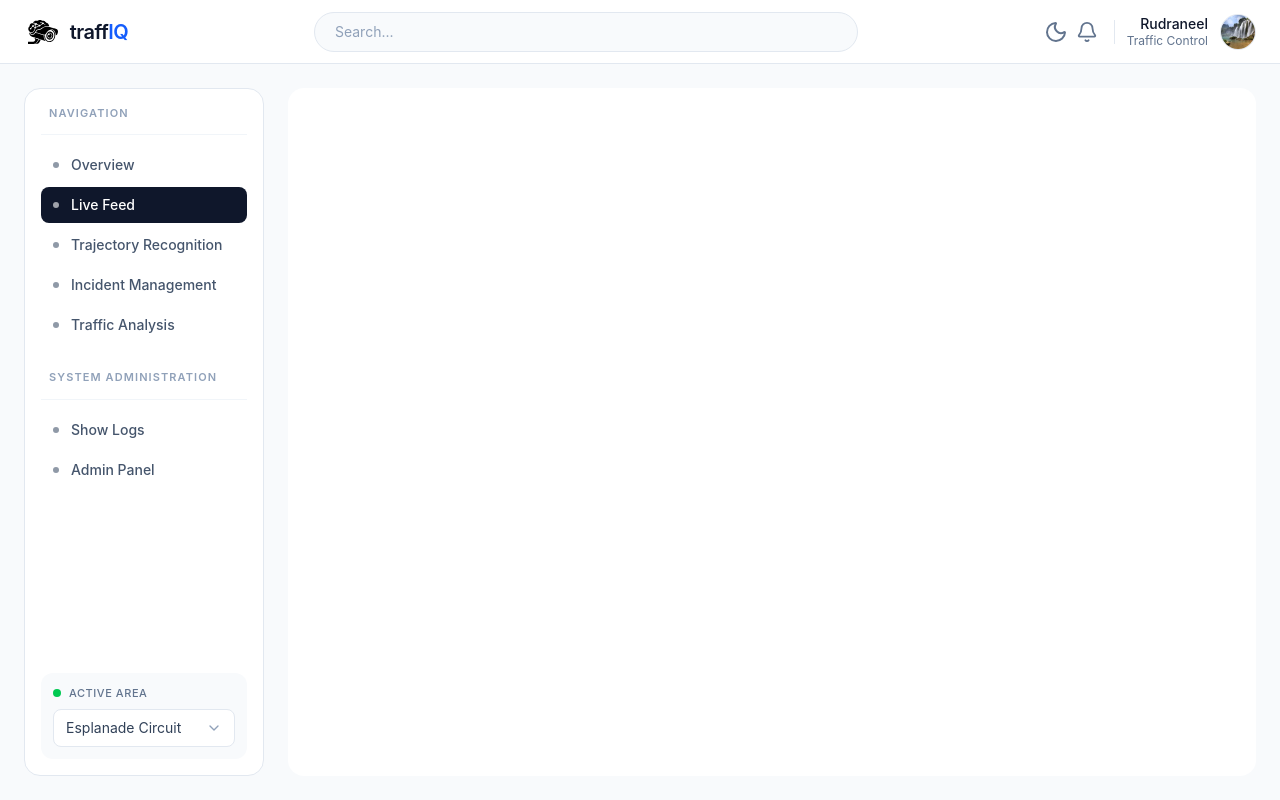
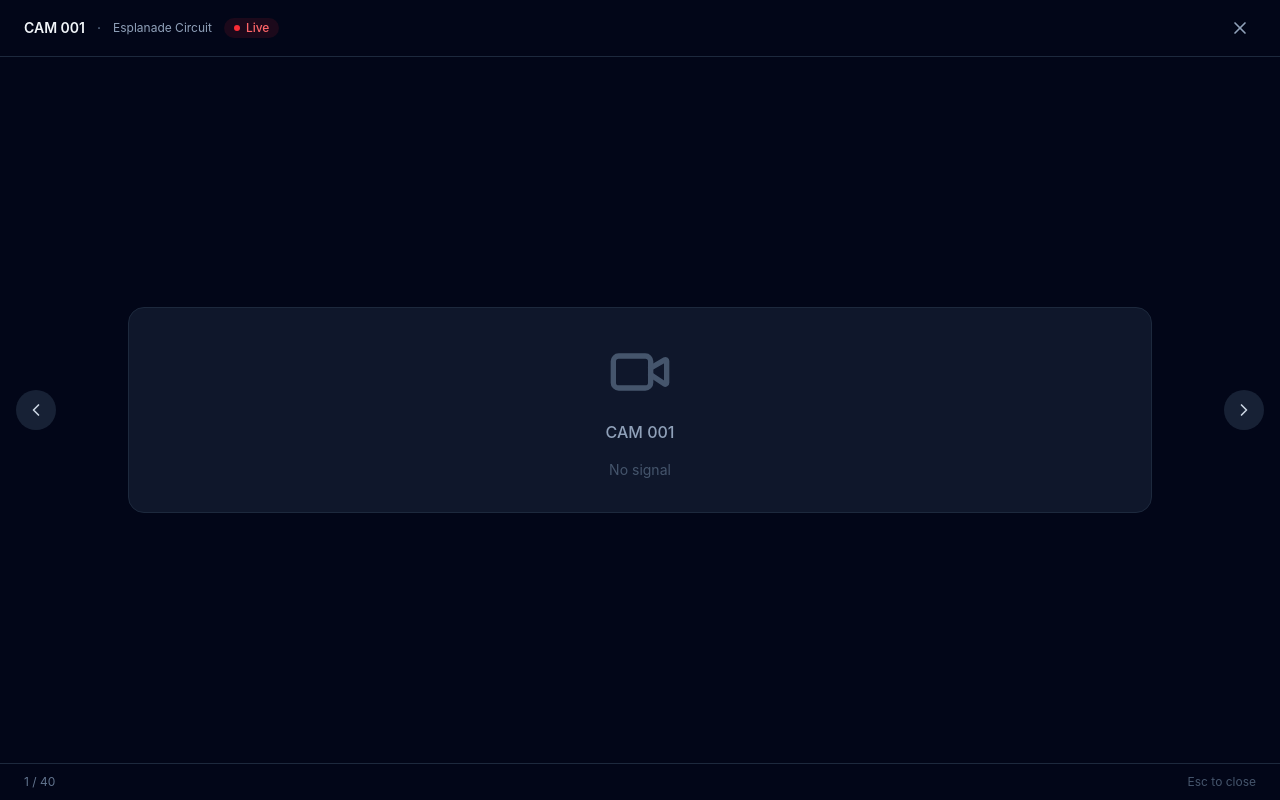
Before and after one commit to anir183/traffIQ, a React (Vite) app in the folder frontend/: page /feed/cam/CAM_001 in a window 1280 px wide. Built offline with nearby package versions, Linux system fonts and the light colour scheme.

Commit message:
feat(frontend): camera modals

```diff
--- a/frontend/src/body/window.tsx
+++ b/frontend/src/body/window.tsx
@@ -2,6 +2,7 @@ import { lazy, Suspense } from "react";
 import { Route, Routes } from "react-router-dom";
 
 const Feed = lazy(() => import("../pages/livefeed"));
+const CameraView = lazy(() => import("../pages/page2/camera-view"));
 const Overview = lazy(() => import("../pages/trafficanalysis"));
 const Incident = lazy(() => import("../pages/incidentmngmnt"));
 const Anpr = lazy(() => import("../pages/anpr"));
@@ -22,6 +23,7 @@ function App() {
         <Routes>
           <Route path="/" element={<Overview />} />
           <Route path="/feed" element={<Feed />} />
+          <Route path="/feed/cam/:cameraId" element={<CameraView />} />
           <Route path="/incident" element={<Incident />} />
           <Route path="/anpr" element={<Anpr />} />
           <Route path="/analysis" element={<Analysis />} />
--- /dev/null
+++ b/frontend/src/pages/page2/camera-view.tsx
@@ -0,0 +1,128 @@
+import { useCallback, useEffect } from "react";
+import { useNavigate, useParams } from "react-router-dom";
+import { ChevronLeft, ChevronRight, Video, X } from "lucide-react";
+import {
+  getCameraById,
+  getCameraNeighbors,
+  getCameraPosition,
+  CAMERAS,
+} from "./cameraData";
+
+function CameraViewer() {
+  const { cameraId } = useParams<{ cameraId: string }>();
+  const navigate = useNavigate();
+  const close = useCallback(() => navigate(-1), [navigate]);
+
+  useEffect(() => {
+    const onKey = (e: KeyboardEvent) => {
+      if (e.key === "Escape") close();
+    };
+    document.addEventListener("keydown", onKey);
+    return () => document.removeEventListener("keydown", onKey);
+  }, [close]);
+
+  if (!cameraId) return null;
+  const camera = getCameraById(cameraId);
+  if (!camera) {
+    return (
+      <div className="fixed inset-0 z-50 flex flex-col items-center justify-center bg-slate-950/95 text-slate-200">
+        <p className="text-lg font-medium">Camera not found</p>
+        <button
+          type="button"
+          onClick={close}
+          className="mt-4 rounded-lg bg-slate-800 px-4 py-2 text-sm text-slate-300 transition-colors hover:bg-slate-700"
+        >
+          Go back
+        </button>
+      </div>
+    );
+  }
+
+  const neighbors = getCameraNeighbors(cameraId);
+  const position = getCameraPosition(cameraId);
+
+  return (
+    <div
+      role="dialog"
+      aria-modal="true"
+      aria-label={`${camera.name} camera view`}
+      className="fixed inset-0 z-50 flex flex-col bg-slate-950"
+    >
+      {/* Header */}
+      <div className="flex items-center justify-between gap-4 border-b border-slate-800 px-6 py-3">
+        <div className="flex min-w-0 items-center gap-3">
+          <h2 className="truncate text-sm font-semibold text-slate-100">
+            {camera.name}
+          </h2>
+          <span className="text-sm text-slate-500">·</span>
+          <span className="shrink-0 text-xs text-slate-400">
+            {camera.circuit}
+          </span>
+          <span className="flex shrink-0 items-center gap-1.5 rounded-full bg-red-500/10 px-2.5 py-0.5 text-xs font-medium text-red-400">
+            <span className="h-1.5 w-1.5 rounded-full bg-red-500" />
+            Live
+          </span>
+        </div>
+        <button
+          type="button"
+          onClick={close}
+          aria-label="Close camera view"
+          className="shrink-0 rounded-lg p-1.5 text-slate-400 transition-colors hover:bg-slate-800 hover:text-slate-200"
+        >
+          <X className="h-5 w-5" />
+        </button>
+      </div>
+
+      {/* Placeholder body */}
+      <div className="relative flex min-h-0 flex-1 items-center justify-center bg-slate-950 p-6">
+        {/* Prev */}
+        {neighbors && (
+          <button
+            type="button"
+            onClick={() =>
+              navigate(`/feed/cam/${neighbors.prev.id}`, { replace: true })
+            }
+            aria-label={`Previous camera: ${neighbors.prev.name}`}
+            className="absolute left-4 top-1/2 z-10 -translate-y-1/2 rounded-full bg-slate-800/80 p-2.5 text-slate-300 transition-colors hover:bg-slate-700"
+          >
+            <ChevronLeft className="h-5 w-5" />
+          </button>
+        )}
+
+        <div className="flex w-full max-w-5xl flex-col items-center justify-center gap-4 rounded-2xl border border-slate-800 bg-slate-900 p-8">
+          <Video className="h-16 w-16 text-slate-600" />
+          <span className="text-base font-medium text-slate-400">
+            {camera.name}
+          </span>
+          <span className="text-sm text-slate-600">No signal</span>
+        </div>
+
+        {/* Next */}
+        {neighbors && (
+          <button
+            type="button"
+            onClick={() =>
+              navigate(`/feed/cam/${neighbors.next.id}`, { replace: true })
+            }
+            aria-label={`Next camera: ${neighbors.next.name}`}
+            className="absolute right-4 top-1/2 z-10 -translate-y-1/2 rounded-full bg-slate-800/80 p-2.5 text-slate-300 transition-colors hover:bg-slate-700"
+          >
+            <ChevronRight className="h-5 w-5" />
+          </button>
+        )}
+      </div>
+
+      {/* Footer */}
+      <div className="flex items-center justify-between border-t border-slate-800 px-6 py-2.5">
+        {position !== null && (
+          <span className="text-xs text-slate-500">
+            {position} / {CAMERAS.length}
+          </span>
+        )}
+        <span className="text-xs text-slate-600">Esc to close</span>
+      </div>
+    </div>
+  );
+}
+
+export default CameraViewer;
--- /dev/null
+++ b/frontend/src/pages/page2/cameraData.ts
@@ -0,0 +1,45 @@
+const CIRCUITS = [
+  "Esplanade Circuit",
+  "Joka Circuit",
+  "Salt Lake Circuit",
+  "Ballygunge Circuit",
+  "Park Street Circuit",
+  "New Town Circuit",
+  "Ballygunge-Lanka Circuit",
+  "Howrah Circuit",
+];
+
+export interface CameraInfo {
+  id: string;
+  name: string;
+  circuit: string;
+  status: "online" | "offline";
+}
+
+export const CAMERAS: CameraInfo[] = Array.from({ length: 40 }, (_, i) => ({
+  id: `CAM_${String(i + 1).padStart(3, "0")}`,
+  name: `CAM ${String(i + 1).padStart(3, "0")}`,
+  circuit: CIRCUITS[i % CIRCUITS.length],
+  status: "offline" as const,
+}));
+
+export function getCameraById(id: string): CameraInfo | undefined {
+  return CAMERAS.find((c) => c.id === id);
+}
+
+export function getCameraNeighbors(id: string): {
+  prev: CameraInfo;
+  next: CameraInfo;
+} | null {
+  const idx = CAMERAS.findIndex((c) => c.id === id);
+  if (idx < 0) return null;
+  return {
+    prev: CAMERAS[(idx - 1 + CAMERAS.length) % CAMERAS.length],
+    next: CAMERAS[(idx + 1) % CAMERAS.length],
+  };
+}
+
+export function getCameraPosition(id: string): number | null {
+  const idx = CAMERAS.findIndex((c) => c.id === id);
+  return idx >= 0 ? idx + 1 : null;
+}
--- a/frontend/src/pages/page2/feed.tsx
+++ b/frontend/src/pages/page2/feed.tsx
@@ -1,20 +1,30 @@
 import { useState } from "react";
-import { Video } from "lucide-react";
+import { NavLink } from "react-router-dom";
+import { Maximize2, Video } from "lucide-react";
 import { useListPageSize } from "../../hooks/useListPageSize";
-
-const CAMERAS = Array.from(
-  { length: 40 },
-  (_, i) => `CAM_${String(i + 1).padStart(3, "0")}`,
-);
+import { CAMERAS } from "./cameraData";
 
 const COLS = 2;
 
-function CameraView({ name }: { name: string }) {
+function CameraView({
+  id,
+  name,
+  circuit,
+}: {
+  id: string;
+  name: string;
+  circuit: string;
+}) {
   return (
-    <div
+    <NavLink
+      to={`/feed/cam/${id}`}
       data-sm-row
-      className="flex h-56 flex-col items-center justify-center gap-2 rounded-xl border border-slate-200 bg-slate-100 dark:border-slate-700 dark:bg-slate-800"
+      className="group relative flex h-56 flex-col items-center justify-center gap-2 rounded-xl border border-slate-200 bg-slate-100 outline-none transition-colors hover:border-slate-300 hover:bg-slate-50 focus-visible:ring-2 focus-visible:ring-blue-500 dark:border-slate-700 dark:bg-slate-800 dark:hover:border-slate-600 dark:hover:bg-slate-700/80"
     >
+      <Maximize2
+        className="absolute top-2 right-2 h-3.5 w-3.5 text-slate-400 opacity-0 transition-opacity group-hover:opacity-100 dark:text-slate-500"
+        aria-hidden="true"
+      />
       <Video
         className="h-8 w-8 text-slate-500 dark:text-slate-400"
         aria-hidden="true"
@@ -23,9 +33,9 @@ function CameraView({ name }: { name: string }) {
         {name}
       </span>
       <span className="text-xs text-slate-400 dark:text-slate-500">
-        No signal
+        {circuit}
       </span>
-    </div>
+    </NavLink>
   );
 }
 
@@ -59,8 +69,8 @@ export default function Feed() {
         ref={containerRef}
         className="grid min-h-0 flex-1 grid-cols-2 content-start gap-3 overflow-y-auto"
       >
-        {pageCameras.map((name) => (
-          <CameraView key={name} name={name} />
+        {pageCameras.map((cam) => (
+          <CameraView key={cam.id} {...cam} />
         ))}
       </div>
 
```
